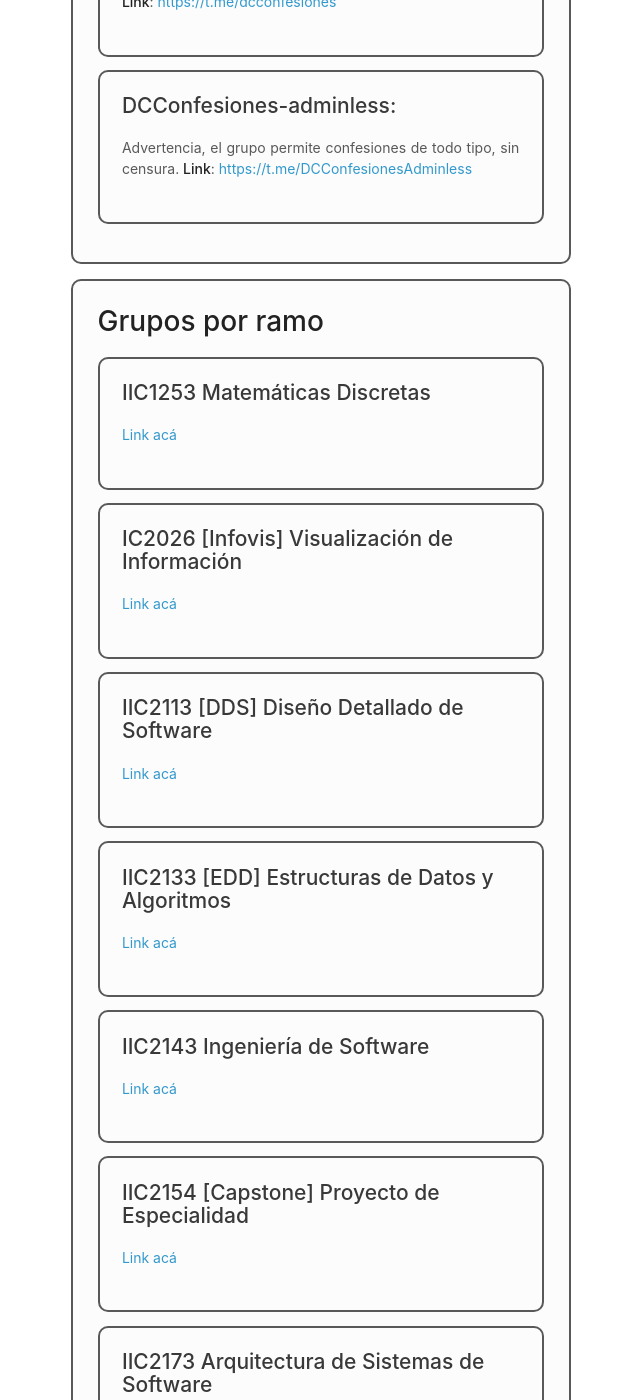
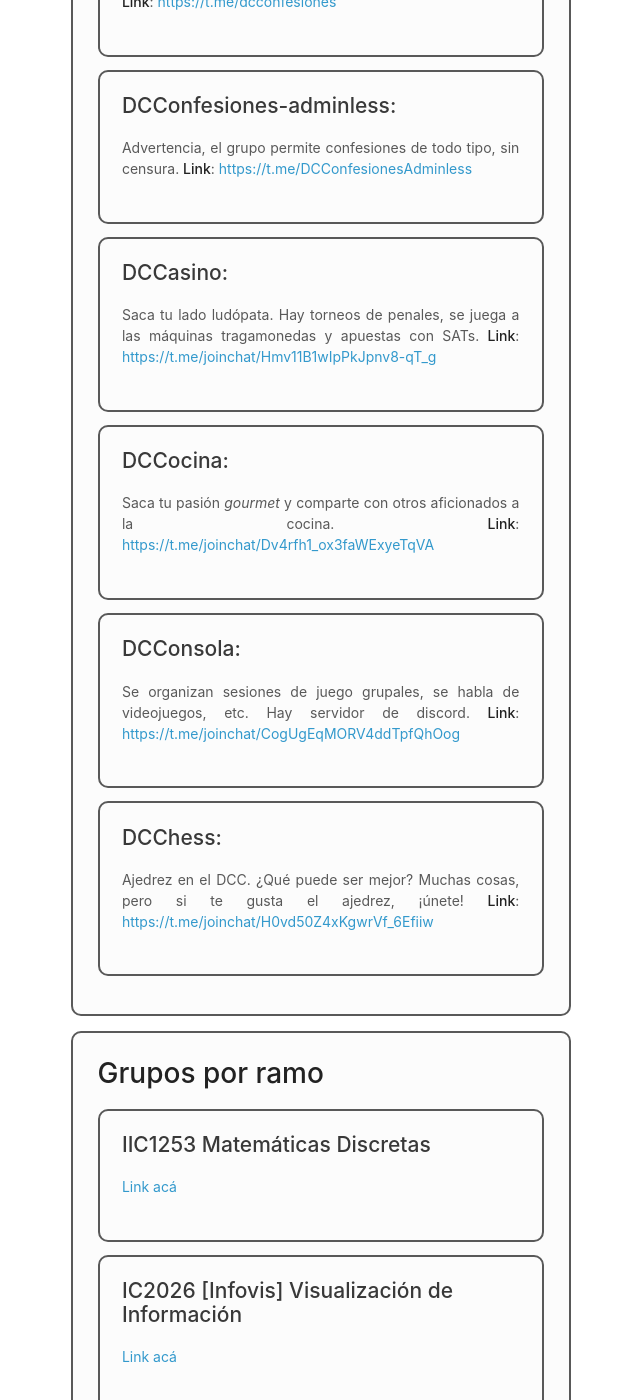
Before and after one commit to capitulo-acm-puc/capitulo-acm-puc.github.io, a Jekyll site: the page built from 6-grupos_y_canales.md, in a window 1280 px wide and 1400 px high, scrolled down 1476 px. Shown: the whole window, without its empty margins (535-1175 px from the left). Built offline with Jekyll 4.4.1, drawn with Linux system fonts in a browser that asks for light colours.

Commit message:
agrego links: DCConsola, DCCasino, DCChess, DCCocina

```diff
--- a/6-grupos_y_canales.md
+++ b/6-grupos_y_canales.md
@@ -63,9 +63,31 @@ Grupo para hablar de cualquier cosa random y poder mandar mensajes de forma anó
 ## DCConfesiones-adminless:
 Advertencia, el grupo permite confesiones de todo tipo, sin censura.
 **Link**: [https://t.me/DCConfesionesAdminless](https://t.me/DCConfesionesAdminless)
-
 </div>
 
+<div class="grupo">
+## DCCasino:
+Saca tu lado ludópata. Hay torneos de penales, se juega a las máquinas tragamonedas y apuestas con SATs.
+**Link**: [https://t.me/joinchat/Hmv11B1wIpPkJpnv8-qT_g](https://t.me/joinchat/Hmv11B1wIpPkJpnv8-qT_g)
+</div>
+
+<div class="grupo">
+## DCCocina:
+Saca tu pasión _gourmet_ y comparte con otros aficionados a la cocina.
+**Link**: [https://t.me/joinchat/Dv4rfh1_ox3faWExyeTqVA](https://t.me/joinchat/Dv4rfh1_ox3faWExyeTqVA)
+</div>
+
+<div class="grupo">
+## DCConsola:
+Se organizan sesiones de juego grupales, se habla de videojuegos, etc. Hay servidor de discord.
+**Link**: [https://t.me/joinchat/CogUgEqMORV4ddTpfQhOog](https://t.me/joinchat/CogUgEqMORV4ddTpfQhOog)
+</div>
+
+<div class="grupo">
+## DCChess:
+Ajedrez en el DCC. ¿Qué puede ser mejor? Muchas cosas, pero si te gusta el ajedrez, ¡únete!
+**Link**: [https://t.me/joinchat/H0vd50Z4xKgwrVf_6Efiiw](https://t.me/joinchat/H0vd50Z4xKgwrVf_6Efiiw)
+</div>
 </div>
 
 <div class="grupo">
```
